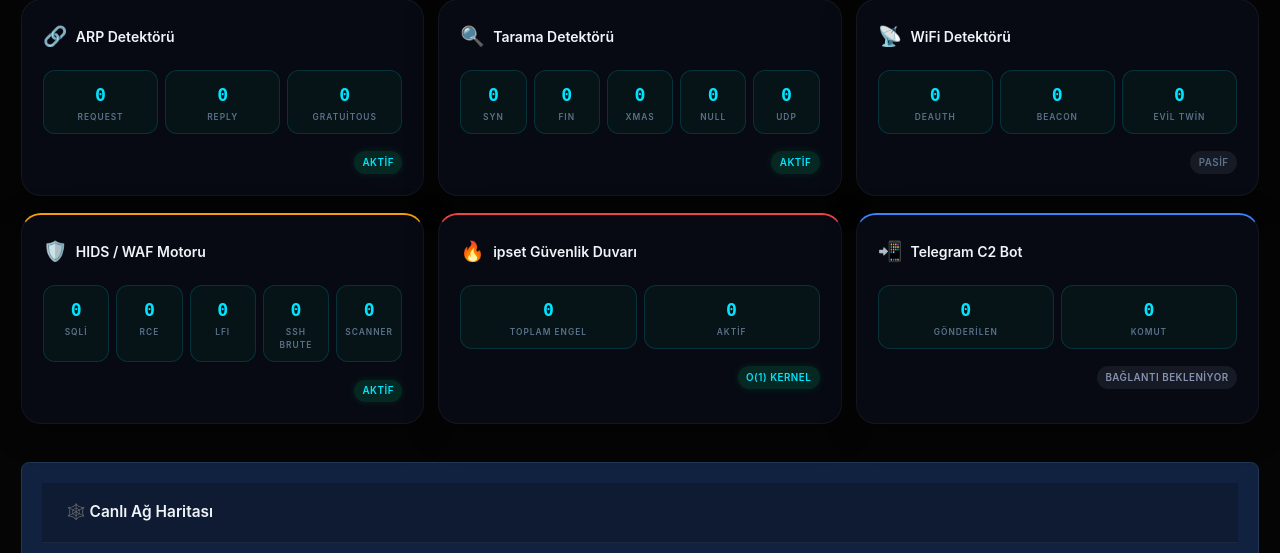
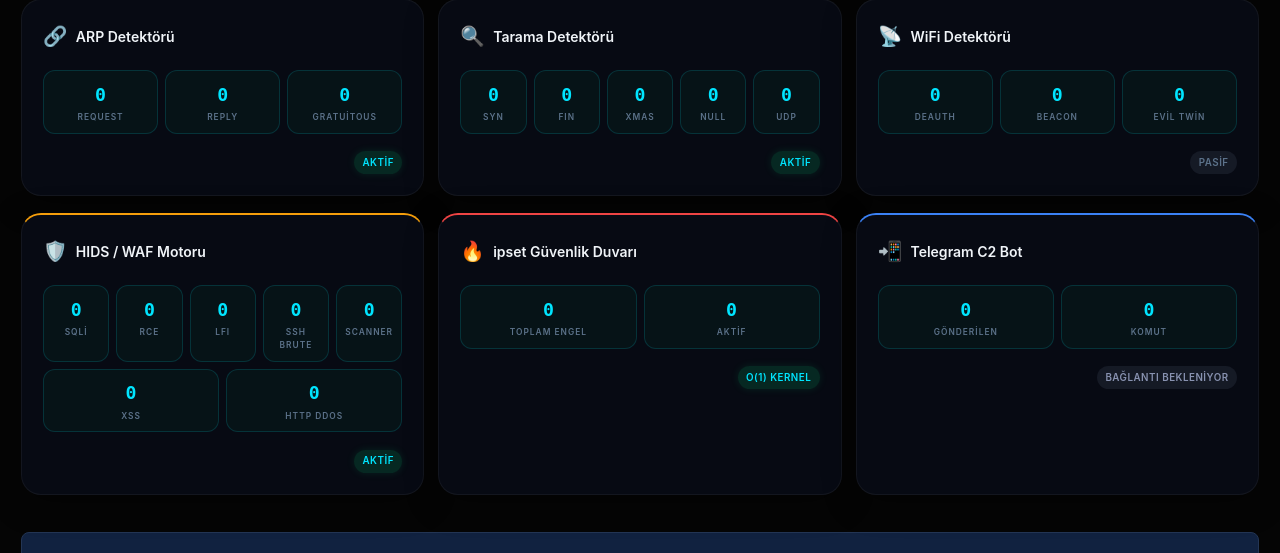
Before and after one commit to Saykopatkhan/DS-PS-, a Python web app: template web/templates/index.html in a window 1280 px wide. Shown: the part 864-1417 px from the top of the page. Run offline with Jinja, Linux system fonts and the light colour scheme; the template is opened without the code that fills it, so the values that code supplies are empty.

Commit message:
feat(dashboard): HIDS XSS ve DDoS sayaçları UI'a eklendi.

```diff
--- a/web/templates/index.html
+++ b/web/templates/index.html
@@ -219,6 +219,14 @@
                     <div class="module-stat">
                         <span class="module-stat-value" id="hids-scanner">0</span>
                         <span class="module-stat-label">Scanner</span>
+                    </div>
+                    <div class="module-stat">
+                        <span class="module-stat-value" id="hids-xss">0</span>
+                        <span class="module-stat-label">XSS</span>
+                    </div>
+                    <div class="module-stat">
+                        <span class="module-stat-value" id="hids-ddos">0</span>
+                        <span class="module-stat-label">HTTP DDoS</span>
                     </div>
                 </div>
                 <div class="module-footer">
@@ -650,6 +658,16 @@
                                 if (el) el.innerText = parseInt(el.innerText || 0) + 1;
                                 const hel = document.getElementById('hids-alerts');
                                 if (hel) hel.innerText = parseInt(hel.innerText || 0) + 1;
+                            } else if (alertType.includes('XSS')) {
+                                const el = document.getElementById('hids-xss');
+                                if (el) el.innerText = parseInt(el.innerText || 0) + 1;
+                                const hel = document.getElementById('hids-alerts');
+                                if (hel) hel.innerText = parseInt(hel.innerText || 0) + 1;
+                            } else if (alertType.includes('DDOS')) {
+                                const el = document.getElementById('hids-ddos');
+                                if (el) el.innerText = parseInt(el.innerText || 0) + 1;
+                                const hel = document.getElementById('hids-alerts');
+                                if (hel) hel.innerText = parseInt(hel.innerText || 0) + 1;
                             }
 
                             // ipset engel sayacını güncelle (ban olursa)
```
